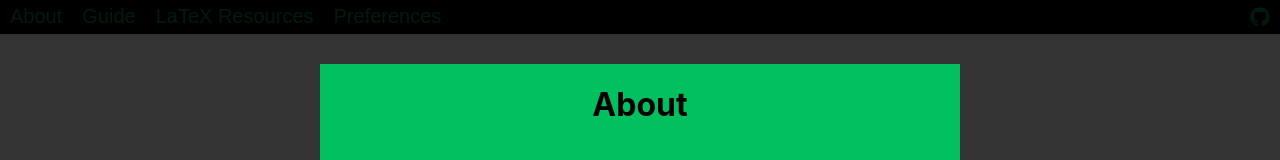
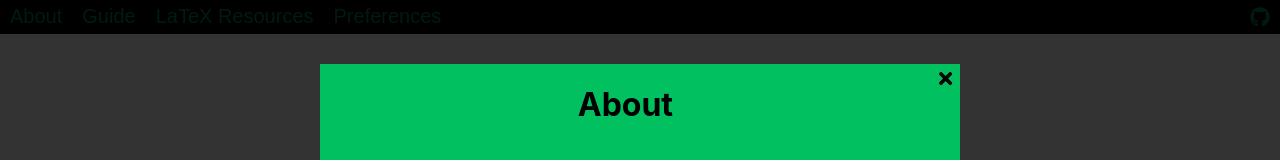
Before and after one commit to holdenout/tree2tex, a React (Create React App) app: page / in a window 1280 px wide. Both pictures are taken after a click on the button "About". Shown: the top 160 px of the page. Built offline with nearby package versions, Linux system fonts and the light colour scheme.

Commit message:
Added close button to modal

```diff
--- a/src/NavBar.css
+++ b/src/NavBar.css
@@ -3,18 +3,21 @@
   top: 0;
   width: 100%;
   background-color: #010203;
-  padding: 0px;
+  padding: 0;
+}
+
+.navbar button {
+  background-color: inherit;
+  border: none;
+  outline: none;
+  cursor: pointer;
 }
 
 .nav-button {
   float: left;
   padding: 5px 10px;
-  background-color: inherit;
   color: #018141;
-  border: none;
-  outline: none;
   font-size: 20px;
-  cursor: pointer;
 }
 
 .github {
@@ -54,6 +57,12 @@
   background-color: #00c060;
 }
 
+#close {
+  float: right;
+  padding: 5px;
+  font-size: 1.2em;
+}
+
 .content {
   text-align: justify;
   padding: 20px;
--- a/src/NavBar.jsx
+++ b/src/NavBar.jsx
@@ -6,12 +6,20 @@ import LatexResources from "./NavBarPages/LatexResources.jsx";
 import Preferences from "./NavBarPages/Preferences.jsx";
 import {FontAwesomeIcon} from "@fortawesome/react-fontawesome";
 import {faGithub} from "@fortawesome/free-brands-svg-icons";
+import {faTimes} from "@fortawesome/free-solid-svg-icons";
 
 const Modal = props => {
   return (
     <div className="modal">
       <div className="modal-overlay" onClick={props.close} />
       <div className="modal-content" onClick={null}>
+        <button id="close" title="close" onClick={props.close}>
+          <FontAwesomeIcon
+            className="fa-icon"
+            style={{height: "1em", width: "1em"}} // Needed to override fa defaults
+            icon={faTimes}
+          />
+        </button>
         {props.children}
       </div>
     </div>
@@ -27,7 +35,7 @@ export const NavBar = props => {
       <button className="nav-button" type="button" onClick={() => toggleModal(<Guide />)}>Guide</button>
       <button className="nav-button" type="button" onClick={() => toggleModal(<LatexResources />)}>LaTeX Resources</button>
       <button className="nav-button" type="button" onClick={() => toggleModal(<Preferences {...props} />)}>Preferences</button>
-      <a className="nav-button github" href="https://github.com/holdenout/tree2tex" target="_blank" rel="noopener noreferrer"><FontAwesomeIcon icon={faGithub} /></a>
+      <a className="nav-button github" href="https://github.com/holdenout/tree2tex" target="_blank" rel="noopener noreferrer"><FontAwesomeIcon className="fa-icon" icon={faGithub} /></a>
       {displayModal &&
       <Modal close={() => toggleModal(false)}>
         {displayModal}
--- a/src/NavBarPages/Preferences.jsx
+++ b/src/NavBarPages/Preferences.jsx
@@ -19,7 +19,7 @@ const ToggleSwitch = props => {
           }
         />
         <span  className="toggle">
-          <FontAwesomeIcon className="toggle-control" icon={faArrowLeft} />
+          <FontAwesomeIcon className="fa-icon toggle-control" icon={faArrowLeft} />
         </span>
       </label>
       {props.right}
--- a/src/TreeInterface/AddNodeMenu.jsx
+++ b/src/TreeInterface/AddNodeMenu.jsx
@@ -59,7 +59,7 @@ export const AddNodeMenu = ({ node, addChild }) => {
       <br />
       {radioInputs}
       <br />
-      <button type="submit"><FontAwesomeIcon icon={faPlus} /></button>
+      <button type="submit"><FontAwesomeIcon className="fa-icon" icon={faPlus} /></button>
     </form>
   );
 };
--- a/src/TreeInterface/Node.jsx
+++ b/src/TreeInterface/Node.jsx
@@ -11,11 +11,11 @@ export const Node = ({ node, addChild, removeChild, editName }) => {
       </div>
 
       <button className="edit" onClick={() => editName(node)}>
-        <FontAwesomeIcon icon={faEdit} />
+        <FontAwesomeIcon className="fa-icon" icon={faEdit} />
       </button>
 
       <button id="delete" title="delete node" onClick={() => removeChild(node)}>
-        <FontAwesomeIcon icon={faTrashAlt} />
+        <FontAwesomeIcon className="fa-icon" icon={faTrashAlt} />
       </button>
 
       <AddNodeMenu node={node} addChild={addChild} />
--- a/src/TreeInterface/TreeGUI.css
+++ b/src/TreeInterface/TreeGUI.css
@@ -39,7 +39,6 @@
   padding: 5px;
   background-color: inherit;
   border: none;
-  border-radius: 5px;
   cursor: pointer;
 }
 
```
